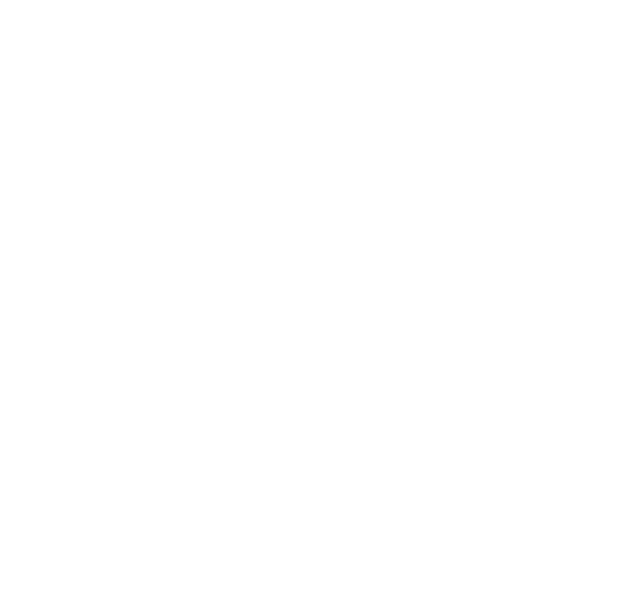
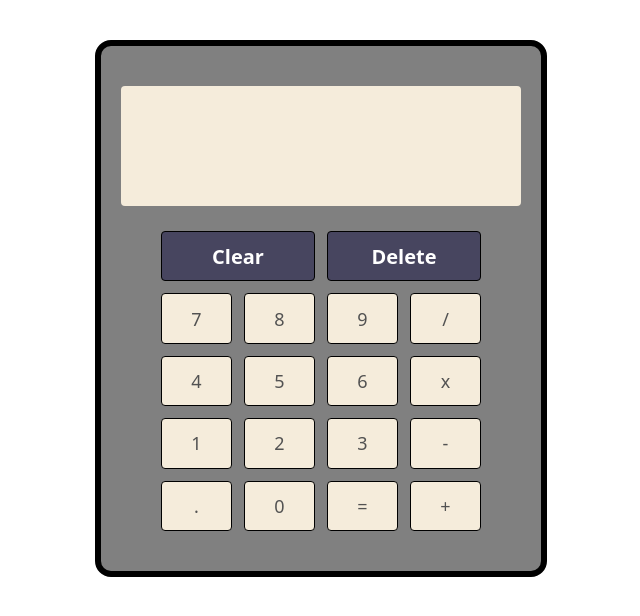
Before and after one commit to Haki-Celmeta/Calculator, a plain HTML site: page index.html in a window 1280 px wide. Shown: the whole page, without its empty margins (319-959 px from the left). Drawn offline with Linux system fonts and the light colour scheme.

Commit message:
Finished content and the style, created script.js

```diff
--- a/index.html
+++ b/index.html
@@ -4,7 +4,32 @@
     <meta charset="UTF-8" />
     <meta http-equiv="X-UA-Compatible" content="IE=edge" />
     <meta name="viewport" content="width=device-width, initial-scale=1.0" />
-    <title>Document</title>
+    <link rel="stylesheet" href="style.css" />
+    <title>Calculator</title>
   </head>
-  <body></body>
+  <body>
+    <div class="calculator-container">
+      <div class="display-screen"></div>
+      <div class="calculator-content">
+        <div class="clear">Clear</div>
+        <div class="delete">Delete</div>
+        <div class="number">7</div>
+        <div class="number">8</div>
+        <div class="number">9</div>
+        <div class="number">/</div>
+        <div class="number">4</div>
+        <div class="number">5</div>
+        <div class="number">6</div>
+        <div class="number">x</div>
+        <div class="number">1</div>
+        <div class="number">2</div>
+        <div class="number">3</div>
+        <div class="number">-</div>
+        <div class="number">.</div>
+        <div class="number">0</div>
+        <div class="number">=</div>
+        <div class="number">+</div>
+      </div>
+    </div>
+  </body>
 </html>
--- a/style.css
+++ b/style.css
@@ -0,0 +1,69 @@
+* {
+  margin: 0;
+  padding: 0;
+  font-family: system-ui, -apple-system, BlinkMacSystemFont, "Segoe UI", Roboto,
+    Oxygen, Ubuntu, Cantarell, "Open Sans", "Helvetica Neue", sans-serif;
+}
+
+body {
+  display: flex;
+  justify-content: center;
+  align-items: center;
+}
+
+.calculator-container {
+  background-color: grey;
+  display: flex;
+  flex-direction: column;
+  align-items: center;
+  width: 440px;
+  padding: 40px 0px;
+  border: 6px solid black;
+  border-radius: 16px;
+  margin-top: 40px;
+}
+
+.display-screen {
+  width: 400px;
+  height: 120px;
+  background-color: rgb(245, 236, 219);
+  border-radius: 4px;
+}
+
+.calculator-content {
+  display: grid;
+  grid-template-columns: repeat(4, 1fr);
+  grid-template-rows: repeat(5, 1fr);
+  width: 320px;
+  height: 300px;
+  row-gap: 12px;
+  column-gap: 12px;
+  margin-top: 25px;
+}
+
+.clear,
+.delete {
+  grid-column-end: span 2;
+  background-color: rgb(71, 69, 95);
+  color: white;
+  font-size: 20px;
+  font-weight: bold;
+  border: 1px solid black;
+  border-radius: 4px;
+}
+
+.clear,
+.delete,
+.number {
+  display: flex;
+  justify-content: center;
+  align-items: center;
+}
+
+.number {
+  background-color: rgb(245, 236, 219);
+  color: rgb(82, 82, 82);
+  font-size: 18px;
+  border: 1px solid black;
+  border-radius: 4px;
+}
```
Also changed, not shown: script.js (added).
